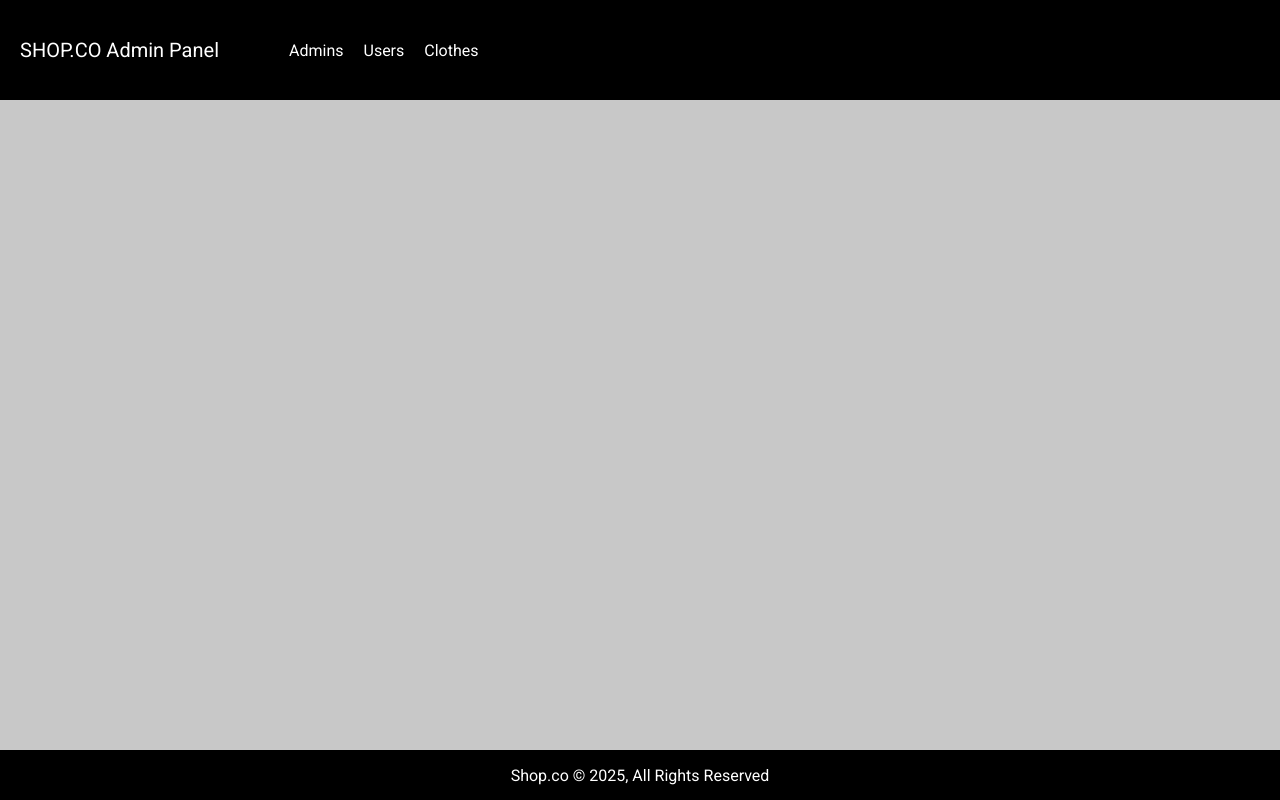
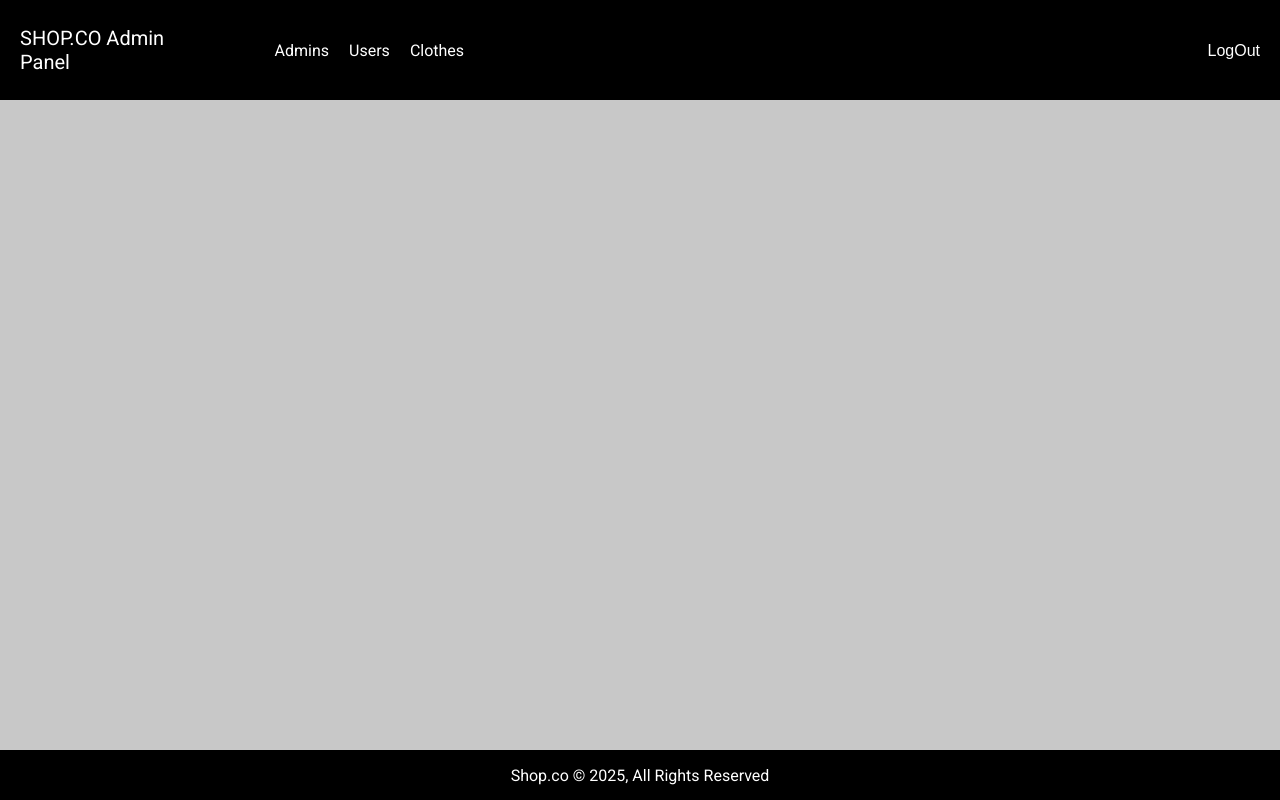
Before and after one commit to HogHordGit/CO_Shop, an Angular app: page /admin-panel in a window 1280 px wide. Built offline with nearby package versions, Linux system fonts and the light colour scheme.

Commit message:
add btn logout

```diff
--- a/src/app/admin-panel/admin-home/admin-home.component.html
+++ b/src/app/admin-panel/admin-home/admin-home.component.html
@@ -8,9 +8,15 @@
           </div>
 
           <nav class="header__nav nav">
-            <a routerLink="/admin-panel/admins" routerLinkActive="active" class="nav__item">Admins</a>
-            <a routerLink="/admin-panel/users" routerLinkActive="active" href="#" class="nav__item">Users</a>
-            <a routerLink="/admin-panel/clothes" routerLinkActive="active" class="nav__item">Clothes</a>
+            <div class="nav__link-block">
+              <a routerLink="/admin-panel/admins" routerLinkActive="active" class="nav__item">Admins</a>
+              <a routerLink="/admin-panel/users" routerLinkActive="active" href="#" class="nav__item">Users</a>
+              <a routerLink="/admin-panel/clothes" routerLinkActive="active" class="nav__item">Clothes</a>
+            </div>
+
+            <div class="nav__logout-block">
+              <button class="nav__item-logout" (click)="logOut()">LogOut</button>
+            </div>
           </nav>
         </div>
       </div>
--- a/src/app/admin-panel/admin-home/admin-home.component.scss
+++ b/src/app/admin-panel/admin-home/admin-home.component.scss
@@ -41,7 +41,8 @@ body {
   &__text {
     color: #ffffff;
     font-size: 20px;
-    margin-right: 50px;
+    width: 240px;
+    margin-right: 40px;
   }
 
   &__holder {
@@ -53,12 +54,22 @@ body {
 }
 
 .nav {
-
+  display: flex;
+  width: 100%;
+  justify-content: space-between;
 
   &__item {
     color: #ffffff;
     text-decoration: none;
     margin-left: 20px;
+  }
+  &__item-logout {
+    cursor: pointer;
+    background-color: #000;
+    font-size: 16px;
+    border: none;
+    color: #ffffff;
+    text-decoration: none;
   }
 }
 
--- a/src/app/admin-panel/admin-home/admin-home.component.ts
+++ b/src/app/admin-panel/admin-home/admin-home.component.ts
@@ -1,5 +1,5 @@
-import { Component } from '@angular/core';
-import {RouterLink, RouterLinkActive, RouterOutlet} from '@angular/router';
+import {Component, inject} from '@angular/core';
+import {Router, RouterLink, RouterLinkActive, RouterOutlet} from '@angular/router';
 
 @Component({
   selector: 'app-admin-home',
@@ -10,4 +10,11 @@ import {RouterLink, RouterLinkActive, RouterOutlet} from '@angular/router';
 })
 export class AdminHomeComponent {
 
+  router = inject(Router);
+
+  logOut(): void{
+    console.log("logOut");
+    localStorage.setItem("token", "");
+    this.router.navigateByUrl("/admin-panel/login");
+  }
 }
```
